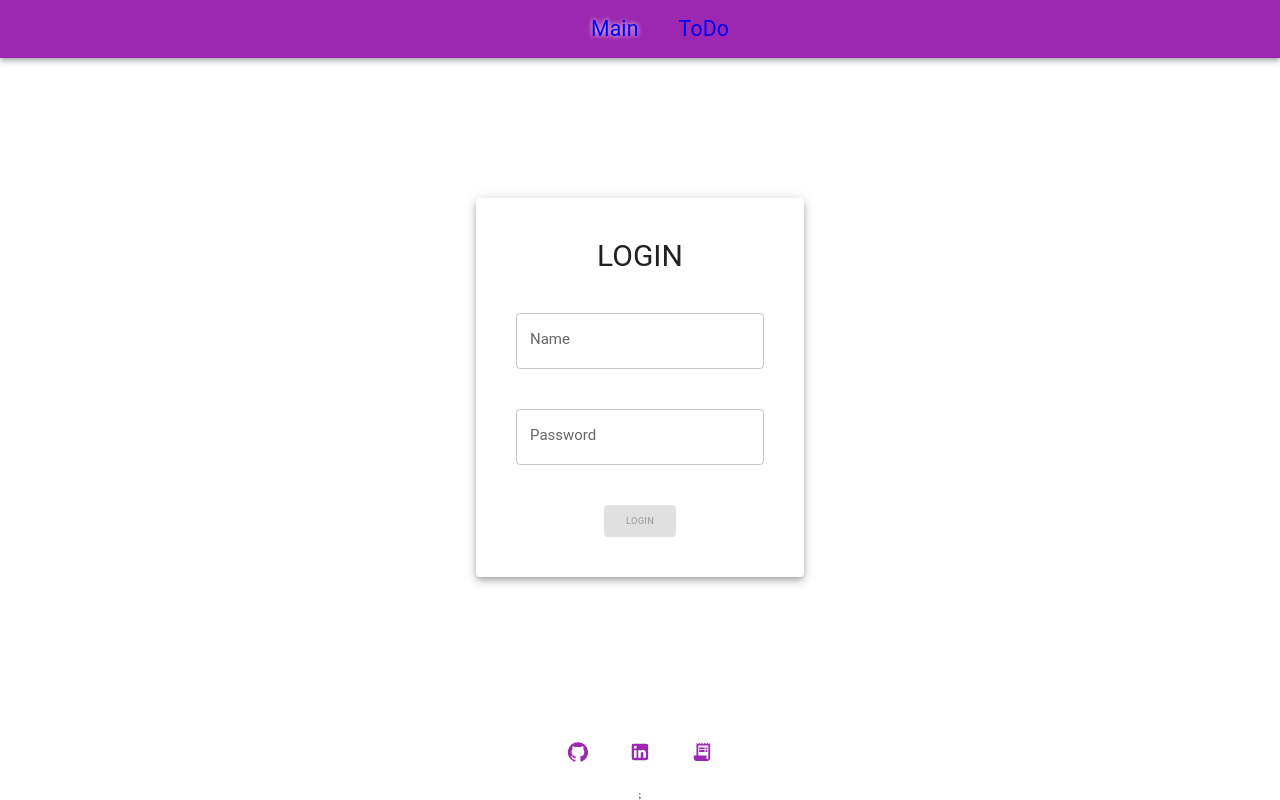
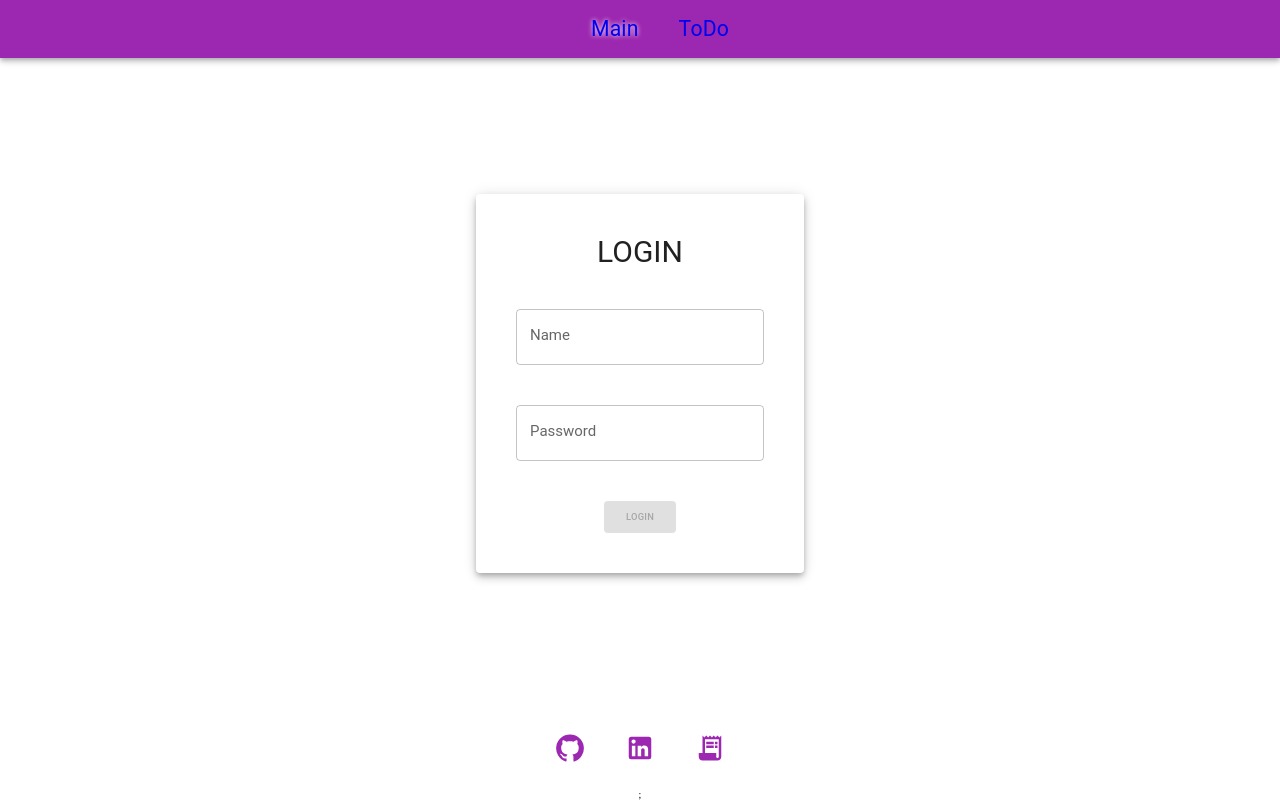
Before and after one commit to ps0m/EigerX-Practical-Exercises, a React (Create React App) app: page / in a window 1280 px wide. Built offline with nearby package versions, Linux system fonts and the light colour scheme.

Commit message:
feat: add tooltips for links in the footer

```diff
--- a/src/components/UI/Footer/Footer.tsx
+++ b/src/components/UI/Footer/Footer.tsx
@@ -1,4 +1,4 @@
-import { Link, Stack } from '@mui/material';
+import { Link, Stack, Tooltip, Typography } from '@mui/material';
 import { FooterLinkInterface, FOOTER_CONTENT as content } from './constants';
 
 const Footer = () => {
@@ -12,9 +12,19 @@ const Footer = () => {
       m={3}
     >
       {content.map((element: FooterLinkInterface) => (
-        <Link href={element.link} key={element.title} target="_blank">
-          <element.icon fontSize="large" color="secondary" />
-        </Link>
+        <Tooltip
+          key={element.title}
+          title={
+            <Typography variant="h4" component="p">
+              {element.title}
+            </Typography>
+          }
+          placement="top"
+        >
+          <Link href={element.link} target="_blank">
+            <element.icon color="secondary" sx={{ width: '30px', height: '30px' }} />
+          </Link>
+        </Tooltip>
       ))}
     </Stack>
   );
--- a/src/components/UI/Footer/constants.tsx
+++ b/src/components/UI/Footer/constants.tsx
@@ -13,17 +13,17 @@ export interface FooterLinkInterface {
 
 export const FOOTER_CONTENT: FooterLinkInterface[] = [
   {
-    title: 'github',
+    title: 'Github',
     link: 'https://github.com/ps0m',
     icon: GitHubIcon,
   },
   {
-    title: 'linkedin',
+    title: 'Linkedin',
     link: 'https://www.linkedin.com/in/pobudey-sergey',
     icon: LinkedInIcon,
   },
   {
-    title: 'cv',
+    title: 'CV',
     link: ' https://drive.google.com/file/d/1mKSfviDMkoqzjWW39z40Lp5R7_nhV5Iu/view?usp=sharing',
     icon: ReceiptLongIcon,
   },
```
